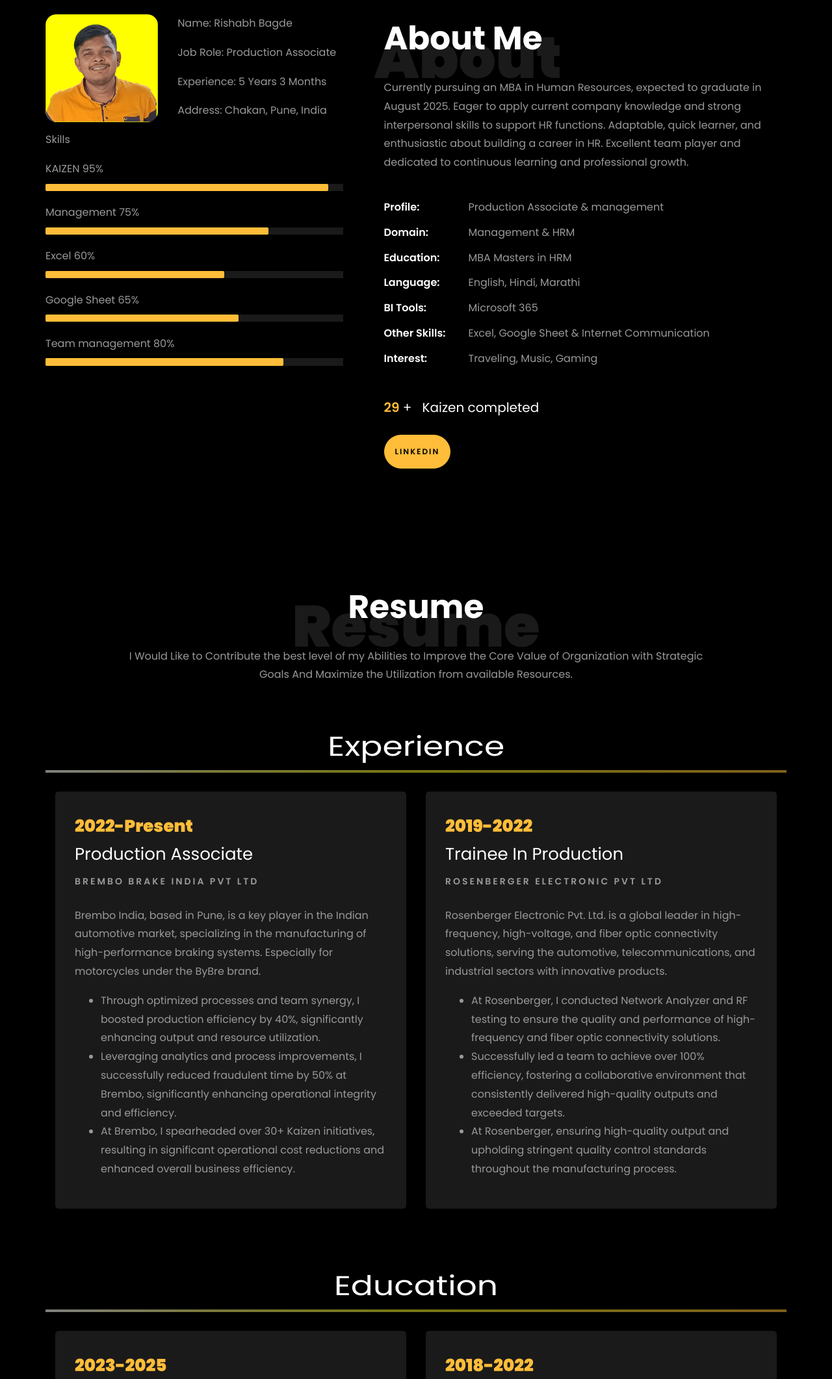
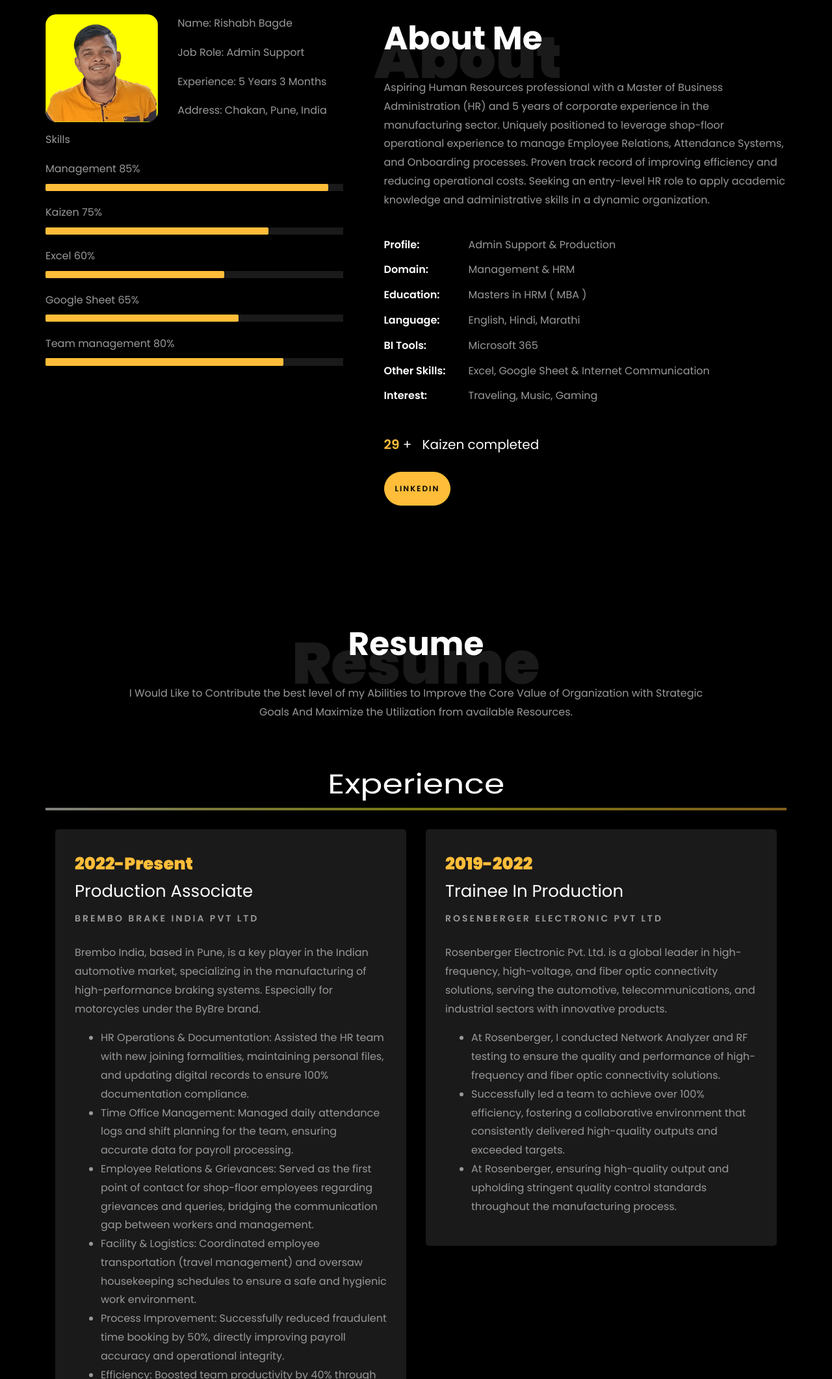
Before and after one commit to rbagde68-code/RR, a plain HTML site: page portfolio.html in a window 1280 px wide. Shown: the part 840-2962 px from the top of the page at 65% size. Drawn offline with Linux system fonts and the light colour scheme; files whose address does not match are found by name.

Commit message:
Update portfolio.html

```diff
--- a/portfolio.html
+++ b/portfolio.html
@@ -222,7 +222,7 @@
 									<div class="col-sm-6 col-md-7">
 									  <div class="about-info">
 										<p><span class="title-s">Name: </span> <span>Rishabh Bagde</span></p>
-										<p><span class="title-s">Job Role: </span> <span>Production Associate</span></p>
+										<p><span class="title-s">Job Role: </span> <span>Admin Support</span></p>
 										<p><span class="title-s">Experience: </span> <span>5 Years 3 Months</span></p>
 										<p><span class="title-s">Address: </span> <span>Chakan, Pune, India</span></p>
 									  </div>
@@ -231,13 +231,13 @@
 
 								<div class="skill-mf">
 									<p class="title-s">Skills</p>
-									<span>KAIZEN</span> <span class="pull-right">95%</span>
+									<span>Management</span> <span class="pull-right">85%</span>
 									<div class="progress">
 										<div class="progress-bar" role="progressbar" style="width: 95%;" aria-valuenow="95" aria-valuemin="0"
 											aria-valuemax="100"></div>
 									</div>
 
-									<span>Management</span> <span class="pull-right">75%</span>
+									<span>Kaizen</span> <span class="pull-right">75%</span>
 									<div class="progress">
 										<div class="progress-bar" role="progressbar" style="width: 75%" aria-valuenow="75" aria-valuemin="0"
 											aria-valuemax="100"></div>
@@ -272,15 +272,15 @@
 								<h1 class="big">About</h1>
 								<h2 class="mb-4">About Me</h2>
 
-								<p>Currently pursuing an MBA in Human Resources, expected to graduate
-in August 2025. Eager to apply current company knowledge and strong
-interpersonal skills to support HR functions. Adaptable, quick learner,
-and enthusiastic about building a career in HR. Excellent team player
-and dedicated to continuous learning and professional growth.</p>
+								<p>Aspiring Human Resources professional with a Master of Business Administration (HR) and 5 years of
+corporate experience in the manufacturing sector. Uniquely positioned to leverage shop-floor operational experience to
+manage Employee Relations, Attendance Systems, and Onboarding processes. Proven track record of improving efficiency
+and reducing operational costs. Seeking an entry-level HR role to apply academic knowledge and administrative skills in a
+dynamic organization.</p>
 								<ul class="about-info mt-4 px-md-0 px-2">
-									<li class="d-flex"><span>Profile:</span> <span>Production Associate &amp; management</span></li>
+									<li class="d-flex"><span>Profile:</span> <span>Admin Support &amp; Production</span></li>
 									<li class="d-flex"><span>Domain:</span> <span>Management &amp; HRM</span></li>
-									<li class="d-flex"><span>Education:</span> <span>MBA Masters in HRM</span></li>
+									<li class="d-flex"><span>Education:</span> <span>Masters in HRM ( MBA )</span></li>
 									<li class="d-flex"><span>Language:</span> <span>English, Hindi, Marathi</span></li>
 									<li class="d-flex"><span>BI Tools:</span> <span>Microsoft 365 </span></li>
 									<li class="d-flex"><span>Other Skills:</span> <span>Excel, Google Sheet &amp; Internet Communication</span></li>
@@ -335,9 +335,18 @@ Organization with Strategic Goals And Maximize the Utilization from available Re
 						<p class="mt-4">Brembo India, based in Pune, is a key player in the Indian automotive market, specializing in the manufacturing of high-performance braking systems.
 							Especially for motorcycles under the ByBre brand.
 							<ul>
-								<li>Through optimized processes and team synergy, I boosted production efficiency by 40%, significantly enhancing output and resource utilization.</li>
-								<li>Leveraging analytics and process improvements, I successfully reduced fraudulent time by 50% at Brembo, significantly enhancing operational integrity and efficiency.</li>
-								<li>At Brembo, I spearheaded over 30+ Kaizen initiatives, resulting in significant operational cost reductions and enhanced overall business efficiency.</li>
+								<li>HR Operations & Documentation: Assisted the HR team with new joining formalities, maintaining personal files,
+and updating digital records to ensure 100% documentation compliance.</li>
+								<li>Time Office Management: Managed daily attendance logs and shift planning for the team, ensuring accurate data
+for payroll processing.</li>
+								<li>Employee Relations & Grievances: Served as the first point of contact for shop-floor employees regarding
+grievances and queries, bridging the communication gap between workers and management.</li>
+								<li>Facility & Logistics: Coordinated employee transportation (travel management) and oversaw housekeeping
+schedules to ensure a safe and hygienic work environment.</li>
+								<li>Process Improvement: Successfully reduced fraudulent time booking by 50%, directly improving payroll accuracy
+and operational integrity.</li>
+								<li>Efficiency: Boosted team productivity by 40% through better resource utilization and workforce planning.</li>
+								<li>Kaizen Initiatives: Spearheaded 30+ Kaizen initiatives focused on cost reduction and safety improvements.</li>
 							</ul>
 						</p>
 					</div>
```
